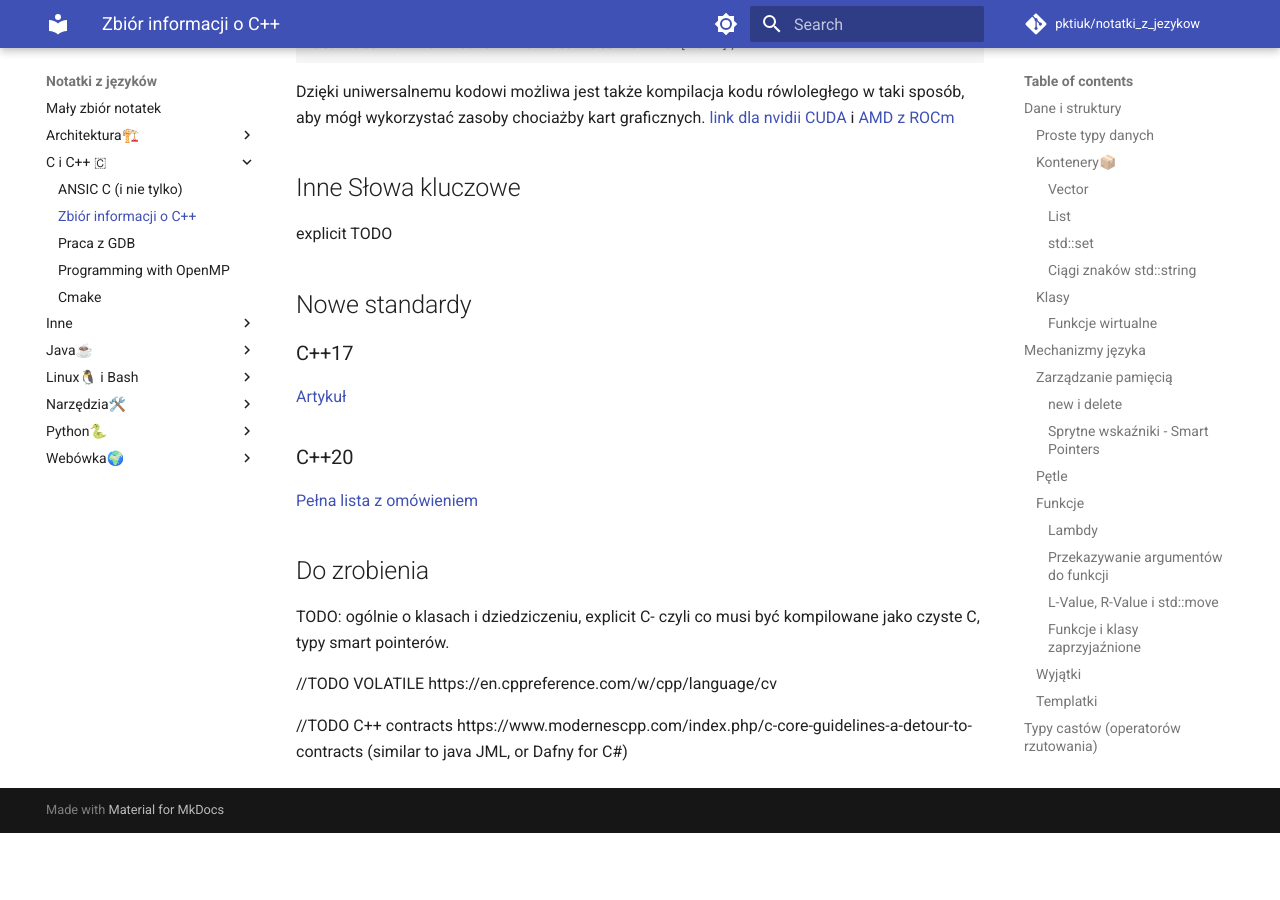
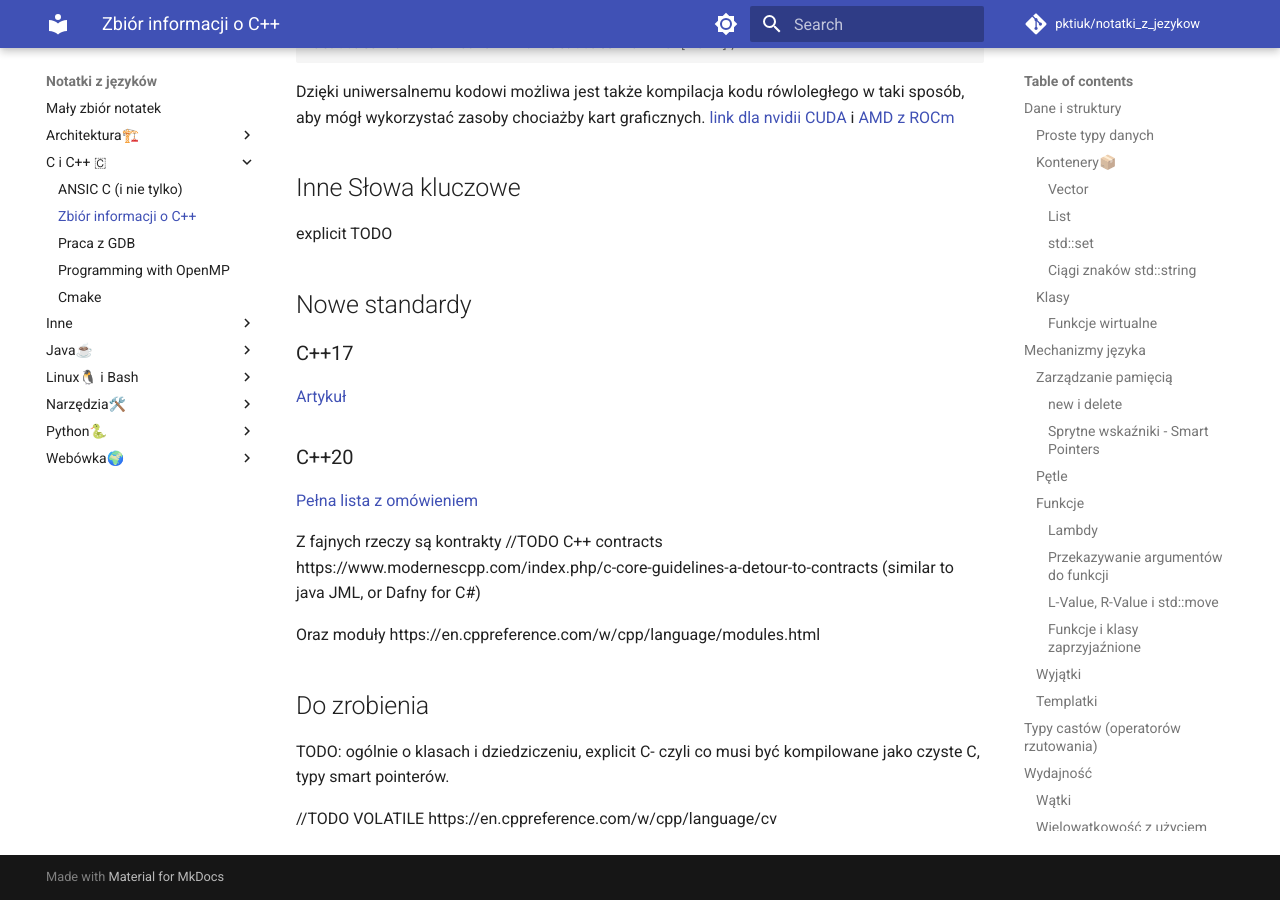
Before and after one commit to pktiuk/notatki_z_jezykow, an MkDocs documentation site: the page built from docs/C i C++ 🇨/1_cpp.md, in a window 1280 px wide and 900 px high, scrolled down 17498 px. Built offline with MkDocs 1.6.1 and Material for MkDocs 9.7.7, drawn with Linux system fonts in a browser that asks for light colours; comment, search, counter and statistics services are not loaded; before the commit the page ends 18331 px from its top, so only the background shows below that.

Commit message:
Update TODOs

```diff
--- a/docs/C i C++ 🇨/1_cpp.md
+++ b/docs/C i C++ 🇨/1_cpp.md
@@ -816,10 +816,12 @@
 
 [Pełna lista z omówieniem](https://oleksandrkvl.github.io/2021/04/02/cpp-20-overview.html)
 
+Z fajnych rzeczy są kontrakty //TODO C++ contracts https://www.modernescpp.com/index.php/c-core-guidelines-a-detour-to-contracts (similar to java JML, or Dafny for C#)
+
+Oraz moduły https://en.cppreference.com/w/cpp/language/modules.html
+
 ## Do zrobienia
 
 TODO: ogólnie o klasach i dziedziczeniu, explicit C- czyli co musi być kompilowane jako czyste C, typy smart pointerów.
 
 //TODO VOLATILE https://en.cppreference.com/w/cpp/language/cv
-
-//TODO C++ contracts https://www.modernescpp.com/index.php/c-core-guidelines-a-detour-to-contracts (similar to java JML, or Dafny for C#)
```
